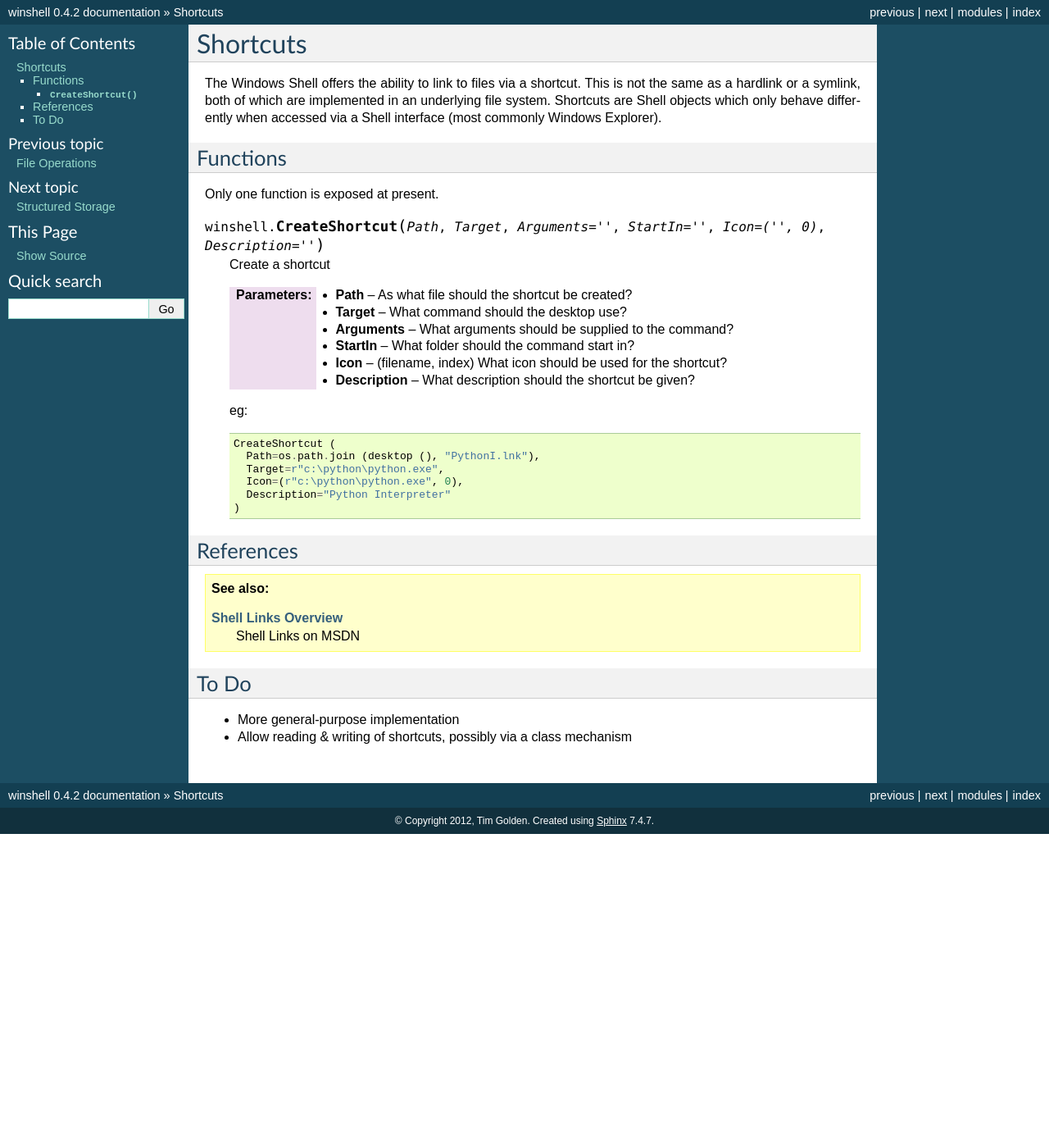
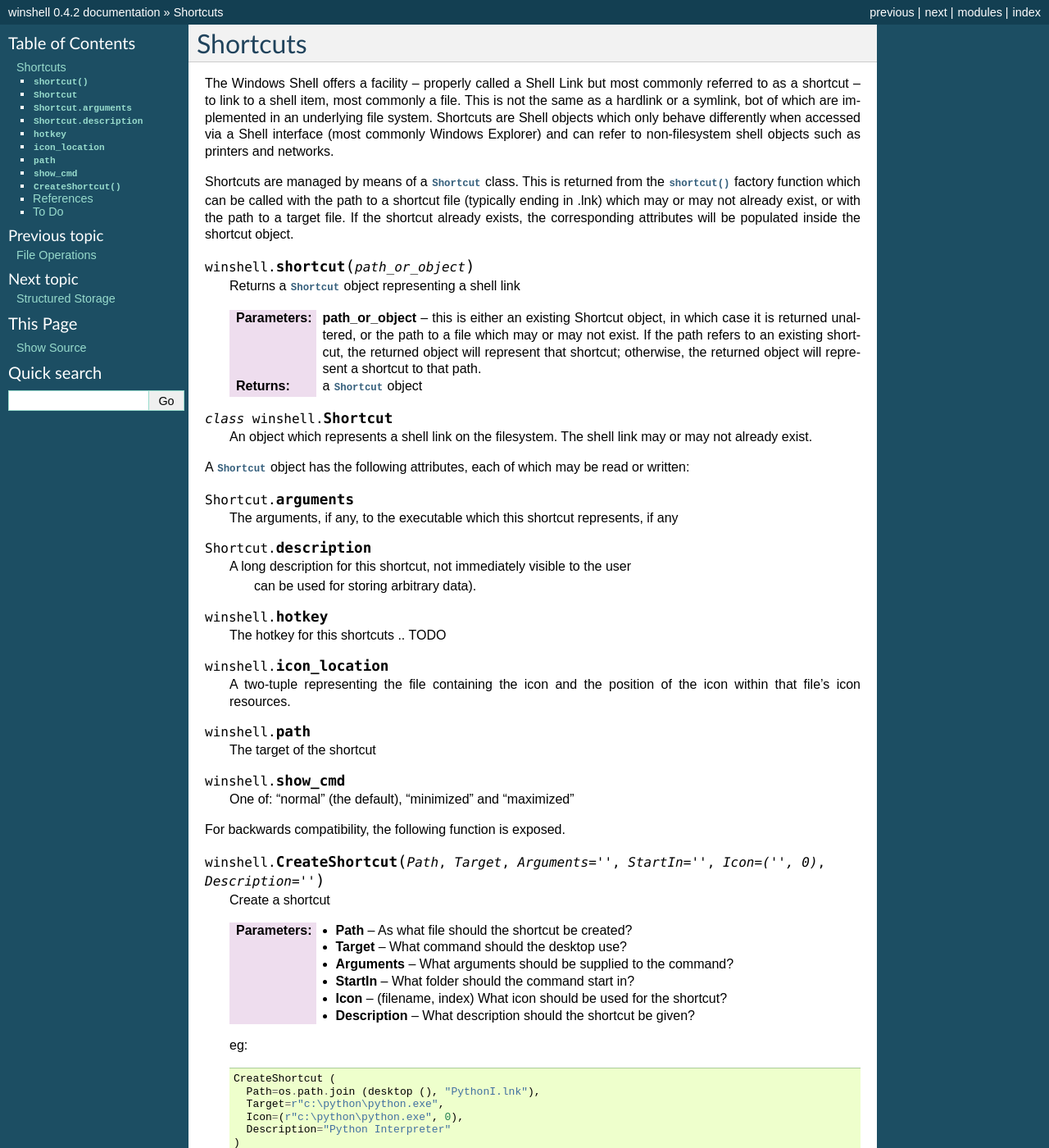
Before and after one commit to tjguk/winshell, a Sphinx documentation site: the page built from docs/shortcuts.rst, in a window 1280 px wide and 1400 px high. Shown: the whole window at 82% size. Built offline with Sphinx 7.4.7, drawn with Linux system fonts in a browser that asks for light colours.

Commit message:
Some work on shortcuts docs

```diff
--- a/docs/shortcuts.rst
+++ b/docs/shortcuts.rst
@@ -5,16 +5,71 @@ Shortcuts
     :synopsis: Manage shell shortcuts
 ..  moduleauthor:: Tim Golden <mail@timgolden.me.uk>
 
-The Windows Shell offers the ability to link to files via a
-shortcut. This is not the same as a hardlink or a symlink, both
+The Windows Shell offers a facility -- properly called a Shell Link but most
+commonly referred to as a shortcut -- to link
+to a shell item, most commonly a file.  This is not the same as a hardlink or a symlink, bot
 of which are implemented in an underlying file system. Shortcuts
 are Shell objects which only behave differently when accessed
-via a Shell interface (most commonly Windows Explorer).
+via a Shell interface (most commonly Windows Explorer) and can refer
+to non-filesystem shell objects such as printers and networks.
 
-Functions
----------
+Shortcuts are managed by means of a :class:`Shortcut` class. This is returned
+from the :func:`shortcut` factory function which can be called with the path to a shortcut
+file (typically ending in .lnk) which may or may not already exist, or
+with the path to a target file. If the shortcut already exists, the
+corresponding attributes will be populated inside the shortcut object.
 
-Only one function is exposed at present.
+
+..  py:function:: shortcut (path_or_object)
+
+    Returns a :class:`Shortcut` object representing a shell link
+
+    :param path_or_object: this is either an existing Shortcut object, in which
+                           case it is returned unaltered, or the path to a file
+                           which may or may not exist. If the path refers to an existing
+                           shortcut, the returned object will represent that shortcut;
+                           otherwise, the returned object will represent a shortcut to
+                           that path.
+    :returns: a :class:`Shortcut` object
+
+..  py:class:: Shortcut
+
+    An object which represents a shell link on the filesystem. The shell link
+    may or may not already exist.
+
+A :class:`Shortcut` object has the following attributes, each of which may be
+read or written:
+
+..  attribute:: Shortcut.arguments
+
+    The arguments, if any, to the executable which this shortcut represents, if any
+
+..  attribute:: Shortcut.description
+
+    A long description for this shortcut, not immediately visible to the user
+     can be used for storing arbitrary data).
+
+..  attribute:: hotkey
+
+    The hotkey for this shortcuts
+    ..  TODO
+
+..  attribute:: icon_location
+
+    A two-tuple representing the file containing the icon and the position of the icon
+    within that file's icon resources.
+
+..  attribute:: path
+
+    The target of the shortcut
+
+..  attribute:: show_cmd
+
+    One of: "normal" (the default), "minimized" and "maximized"
+
+..
+
+For backwards compatibility, the following function is exposed.
 
 ..  py:function:: CreateShortcut (Path, Target, Arguments="", StartIn="", Icon=("",0), Description="")
 
```
